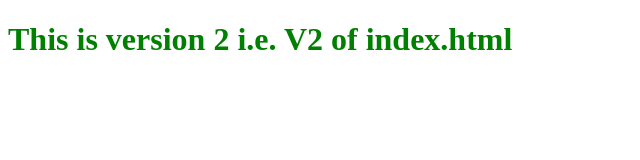
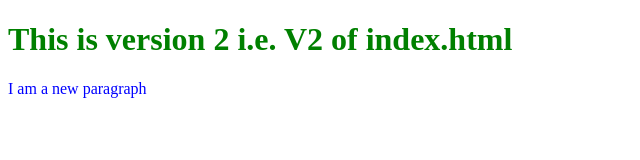
Before and after one commit to krutibashn/GitRepo, a plain HTML site: page index.html in a window 1280 px wide. Shown: the whole page, without its empty margins (0-640 px from the left). Drawn offline with Linux system fonts and the light colour scheme.

Commit message:
I have added some new lines

```diff
--- a/index.html
+++ b/index.html
@@ -8,5 +8,6 @@
 </head>
 <body>
     <h1>This is version 2 i.e. V2 of index.html</h1>
+    <p>I am a new paragraph</p>
 </body>
 </html>
```
